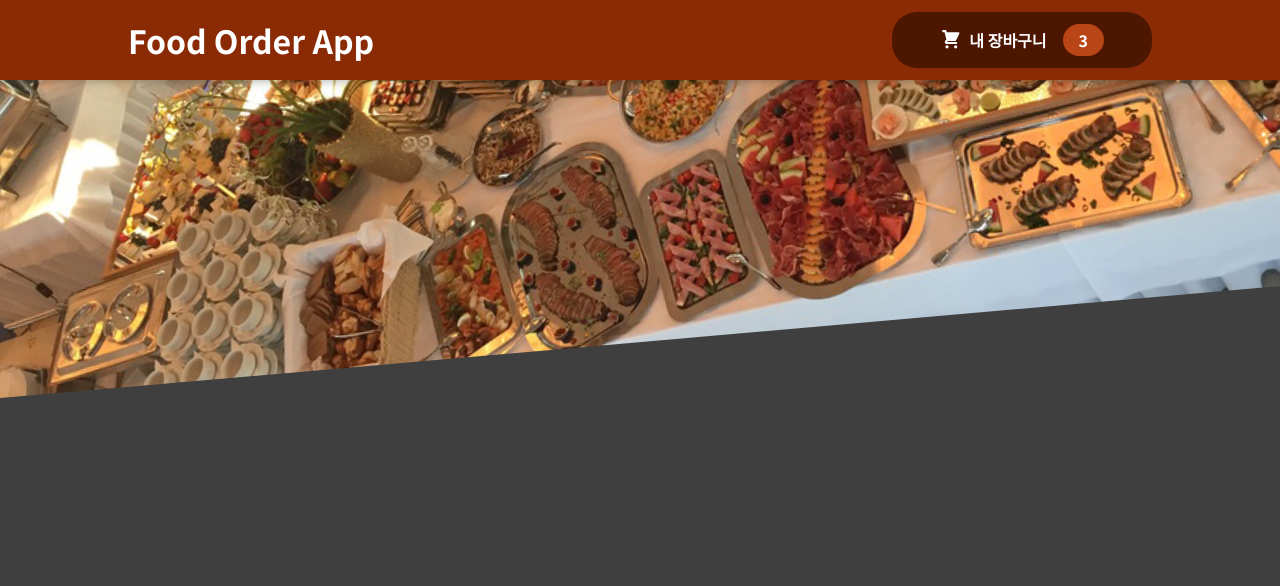
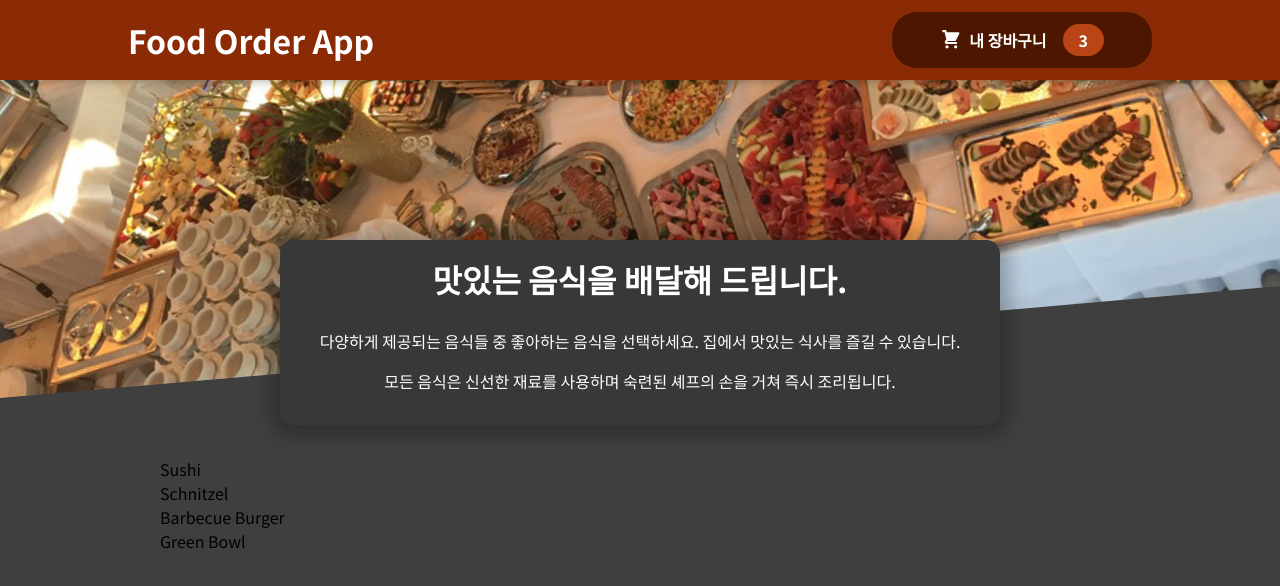
Before and after one commit to cherie1214/food-order-app, a React (Create React App) app: page / in a window 1280 px wide. Shown: the top 586 px of the page. Built offline with nearby package versions, Linux system fonts and the light colour scheme.

Commit message:
Meals 컴포넌트 추가

```diff
--- a/src/App.js
+++ b/src/App.js
@@ -1,10 +1,14 @@
 import { Fragment } from "react";
 import Header from "./components/Layout/Header";
+import Meals from "./components/Meals/Meals";
 
 function App() {
   return (
     <Fragment>
       <Header />
+      <main>
+        <Meals />
+      </main>
     </Fragment>
   );
 }
--- /dev/null
+++ b/src/components/Meals/AvailableMeals.js
@@ -0,0 +1,44 @@
+import React from 'react';
+
+import classes from './AvailableMeals.module.css'
+
+const DUMMY_MEALS = [
+  {
+    id: 'm1',
+    name: 'Sushi',
+    description: 'Finest fish and veggies',
+    price: 22.99,
+  },
+  {
+    id: 'm2',
+    name: 'Schnitzel',
+    description: 'A german specialty!',
+    price: 16.5,
+  },
+  {
+    id: 'm3',
+    name: 'Barbecue Burger',
+    description: 'American, raw, meaty',
+    price: 12.99,
+  },
+  {
+    id: 'm4',
+    name: 'Green Bowl',
+    description: 'Healthy...and green...',
+    price: 18.99,
+  },
+];
+
+const AvailableMeals = () => {
+  const mealsList = DUMMY_MEALS.map(meal => <li key={meal.id}>{meal.name}</li>);
+
+  return (
+    <section className={classes.meals}>
+      <ul>
+        {mealsList}
+      </ul>
+    </section>
+  );
+};
+
+export default AvailableMeals;
--- /dev/null
+++ b/src/components/Meals/AvailableMeals.module.css
@@ -0,0 +1,24 @@
+.meals {
+  max-width: 60rem;
+  width: 90%;
+  margin: 2rem auto;
+  animation: meals-appear 1s ease-out forwards;
+}
+
+.meals ul {
+  list-style: none;
+  margin: 0;
+  padding: 0;
+}
+
+@keyframes meals-appear {
+  from {
+    opacity: 0;
+    transform: translateY(3rem);
+  }
+
+  to {
+    opacity: 1;
+    transform: translateY(0);
+  }
+}
--- /dev/null
+++ b/src/components/Meals/Meals.js
@@ -0,0 +1,14 @@
+import { Fragment } from 'react';
+import AvailableMeals from './AvailableMeals';
+import MealsSummary from './MealsSummary';
+
+const Meals = () => {
+  return (
+    <Fragment>
+      <MealsSummary />
+      <AvailableMeals />
+    </Fragment>
+  );
+};
+
+export default Meals;
--- /dev/null
+++ b/src/components/Meals/MealsSummary.js
@@ -0,0 +1,19 @@
+import React from 'react';
+
+import classes from './MealsSummary.module.css'
+
+const MealsSummary = () => {
+  return (
+    <section className={classes.summary}>
+      <h2>맛있는 음식을 배달해 드립니다.</h2>
+      <p>
+        다양하게 제공되는 음식들 중 좋아하는 음식을 선택하세요. 집에서 맛있는 식사를 즐길 수 있습니다.
+      </p>
+      <p>
+        모든 음식은 신선한 재료를 사용하며 숙련된 셰프의 손을 거쳐 즉시 조리됩니다.
+      </p>
+    </section>
+  );
+};
+
+export default MealsSummary;
--- /dev/null
+++ b/src/components/Meals/MealsSummary.module.css
@@ -0,0 +1,18 @@
+.summary {
+  text-align: center;
+  max-width: 45rem;
+  width: 90%;
+  margin: auto;
+  margin-top: -10rem;
+  position: relative;
+  background-color: #383838;
+  color: white;
+  border-radius: 14px;
+  padding: 1rem;
+  box-shadow: 0 1px 18px 10px rgba(0, 0, 0, 0.25);
+}
+
+.summary h2 {
+  font-size: 2rem;
+  margin-top: 0;
+}
```
